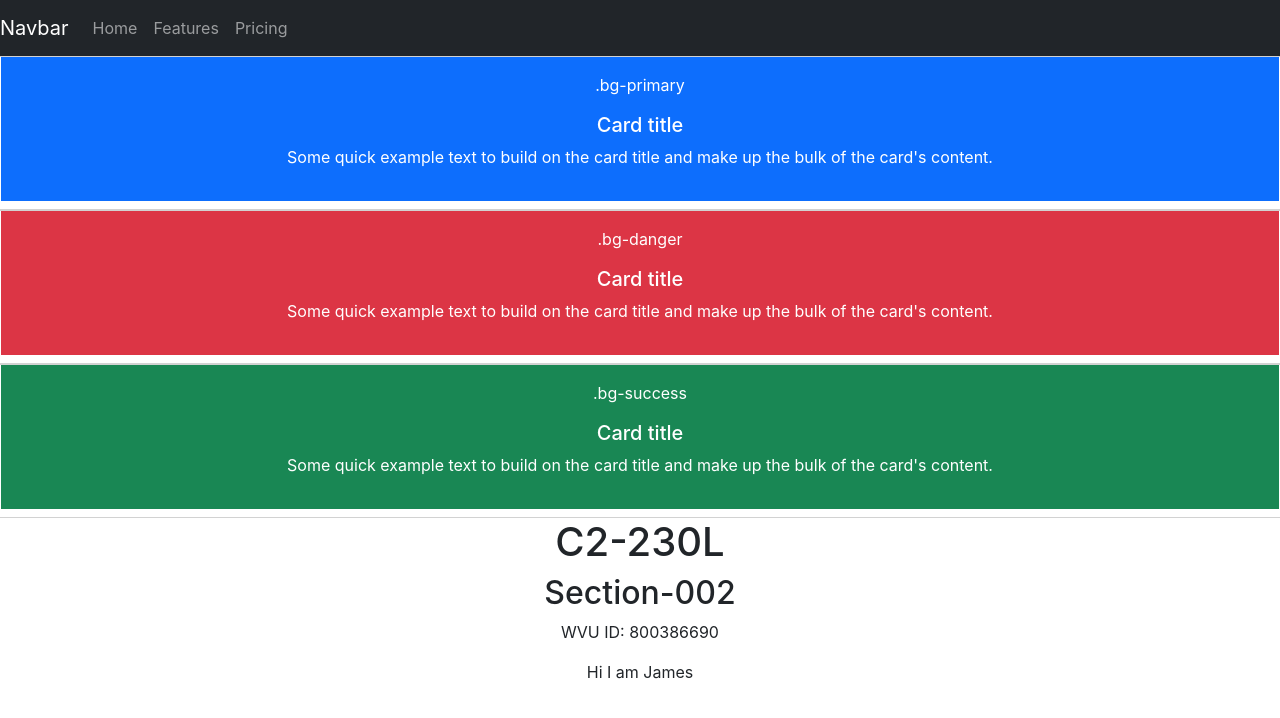
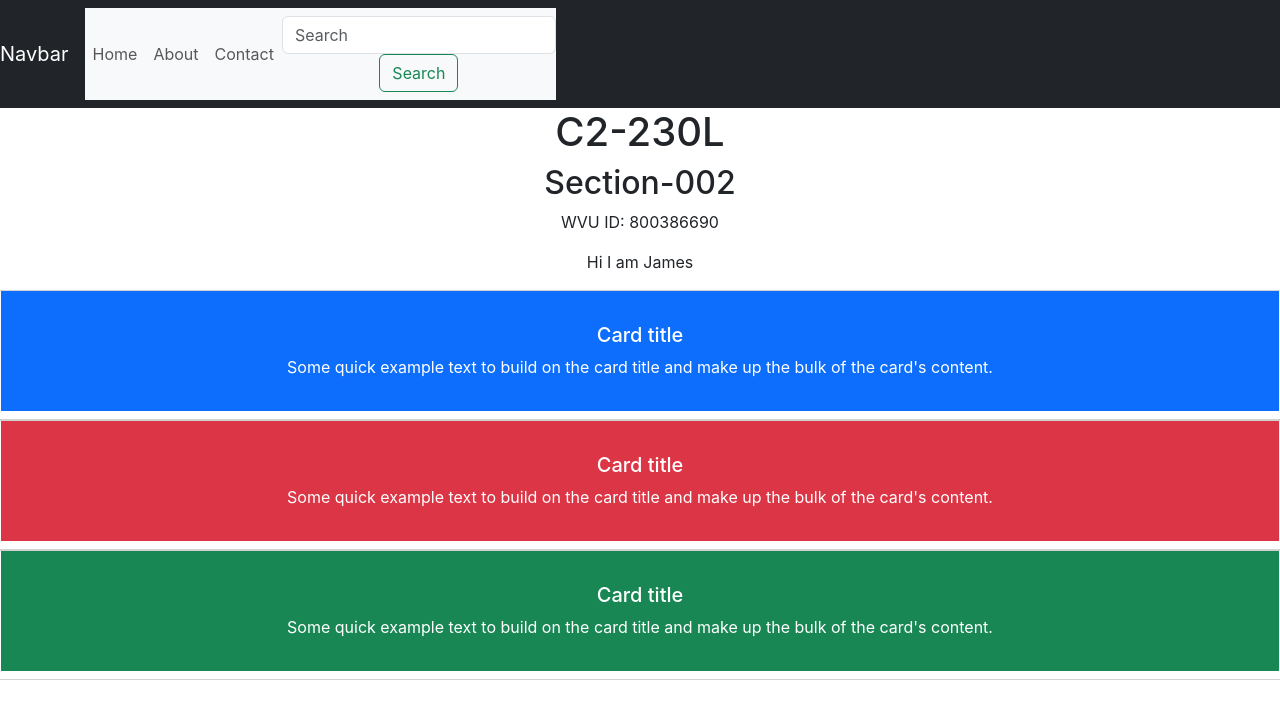
Before and after one commit to Jimbabwe10/Lab, a React (Create React App) app: page / in a window 1280 px wide. Shown: the top 718 px of the page. Built offline with nearby package versions, Linux system fonts and the light colour scheme; the HTML template or start-up script is replaced by a standard one.

Commit message:
Update Components

```diff
--- a/src/App.js
+++ b/src/App.js
@@ -6,11 +6,11 @@ function App() {
   return (
       <div className="App">
           <CustomNavbar />
-           <CustomCards />
-            <h1> C2-230L </h1>
-              <h2> Section-002 </h2>
-                  <p> WVU ID: 800386690 </p>
-                      <p> Hi I am James </p>
+          <h1> C2-230L </h1>
+          <h2> Section-002 </h2>
+          <p> WVU ID: 800386690 </p>
+          <p> Hi I am James </p>
+          <CustomCards />
     </div>
   );
 }
--- a/src/Card.js
+++ b/src/Card.js
@@ -5,7 +5,7 @@ const CustomCards = () => {
     return (
         <div class="row">
             <Card>
-                <div class="p-3 mb-2 bg-primary text-white">.bg-primary
+                <div class="p-3 mb-2 bg-primary text-white">
                 <Card.Body>
                     <Card.Title>Card title</Card.Title>
                     <Card.Text>
@@ -15,7 +15,7 @@ const CustomCards = () => {
                 </div>
             </Card>
             <Card>
-                <div class="p-3 mb-2 bg-danger text-white">.bg-danger
+                <div class="p-3 mb-2 bg-danger text-white">
                 <Card.Body>
                     <Card.Title>Card title</Card.Title>
                     <Card.Text>
@@ -25,7 +25,7 @@ const CustomCards = () => {
                 </div>
             </Card>
             <Card>
-                <div class="p-3 mb-2 bg-success text-white">.bg-success
+                <div class="p-3 mb-2 bg-success text-white">
                 <Card.Body>
                     <Card.Title>Card title</Card.Title>
                     <Card.Text>
--- a/src/Navbar.js
+++ b/src/Navbar.js
@@ -5,10 +5,14 @@ const CustomNavbar = () => {
     return (
         <Navbar bg="dark" variant="dark">
             <Navbar.Brand href="#home">Navbar</Navbar.Brand>
-            <Nav className="ml-auto">
+            <Nav className="navbar navbar-light bg-light justify-content-between">
                 <Nav.Link href="#home">Home</Nav.Link>
-                <Nav.Link href="#features">Features</Nav.Link>
-                <Nav.Link href="#pricing">Pricing</Nav.Link>
+                <Nav.Link href="#About">About</Nav.Link>
+                <Nav.Link href="#Contact">Contact</Nav.Link>
+                <form class="form-inline">
+                    <input class="form-control mr-sm-2" type="search" placeholder="Search" aria-label="Search"></input>
+                    <button class="btn btn-outline-success my-2 my-sm-0" type="submit">Search</button>
+                </form>
             </Nav>
         </Navbar>
     );
```
